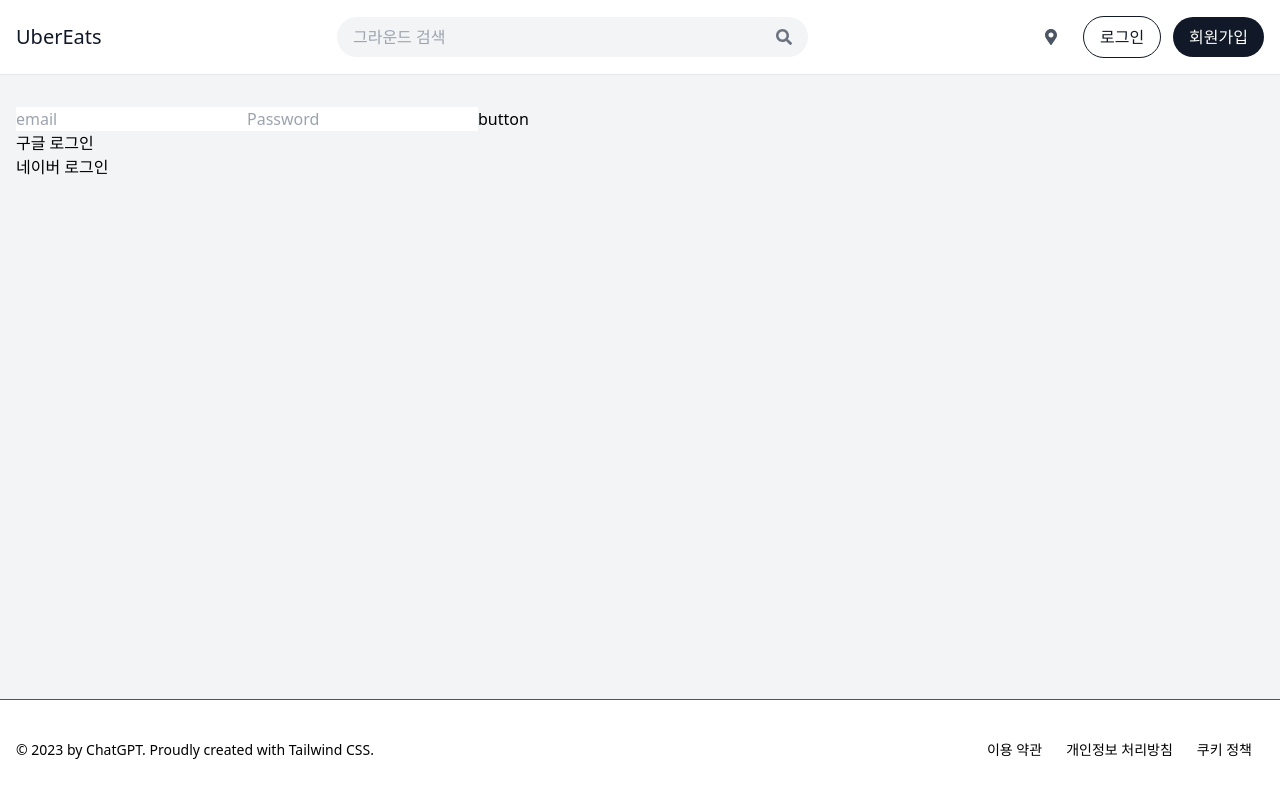
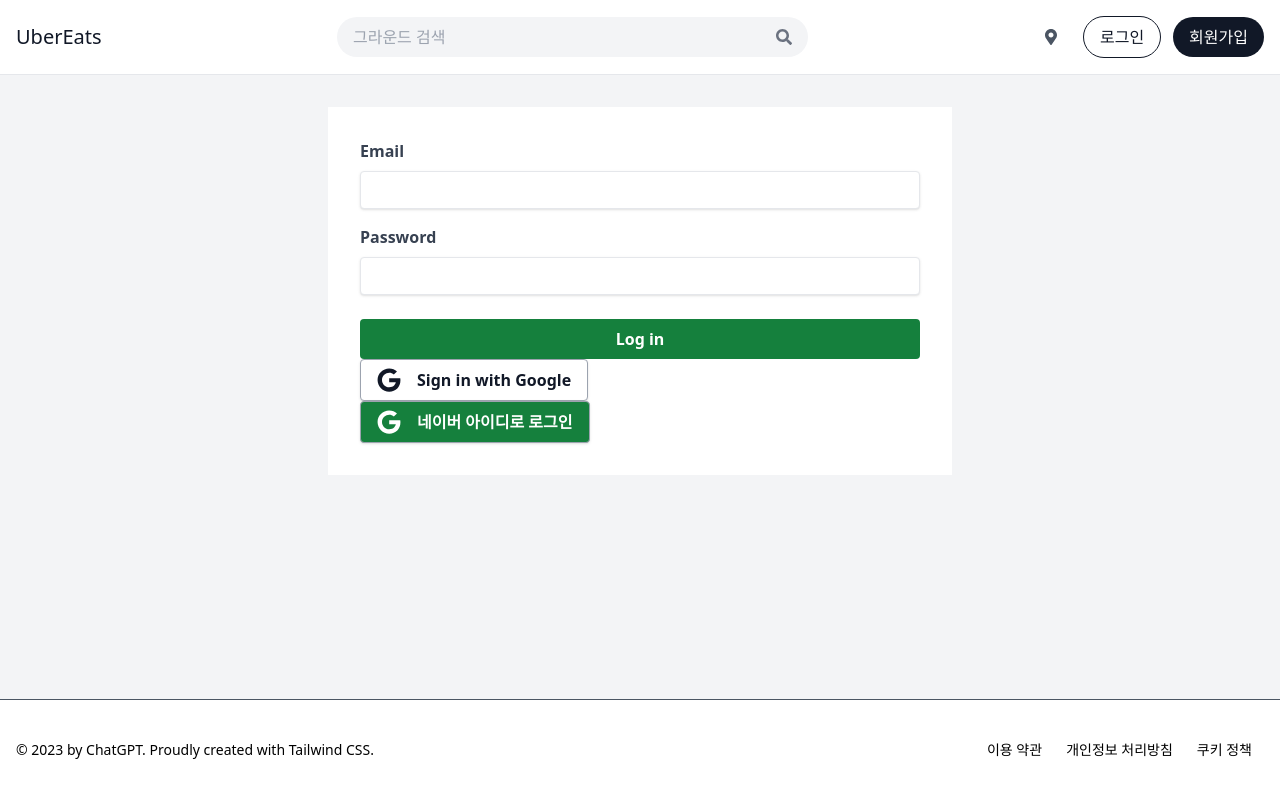
Before and after one commit to starters-final-challeculum/challeculum-frontend, a React (Create React App) app: page /login in a window 1280 px wide. Built offline with nearby package versions, Linux system fonts and the light colour scheme.

Commit message:
feat: 로그인 페이지

```diff
--- a/src/components/common/layout/Header.jsx
+++ b/src/components/common/layout/Header.jsx
@@ -1,10 +1,10 @@
 import React, { useState } from 'react';
-import {
-  FaBars, FaMapMarkerAlt, FaUserCircle, FaShoppingBag, FaSearch,
-} from 'react-icons/fa';
+import { FaBars, FaMapMarkerAlt, FaSearch } from 'react-icons/fa';
+import { useNavigate } from 'react-router-dom';
 
 export function Header({ isAuthenticated }) {
   const [isMenuOpen, setIsMenuOpen] = useState(false);
+  const navigate = useNavigate();
 
   return (
     <header className="sticky top-0 bg-white border-b border-gray-200">
@@ -37,44 +37,33 @@
             </button>
             {isAuthenticated ? (
               <div className="ml-3 flex items-center">
-                <button className="mr-3">
-                  <FaShoppingBag className="text-gray-600" />
+                <a
+                  href="/login"
+                  className="border border-gray-900 text-gray-900 hover:text-white hover:bg-gray-900 py-2 px-4 rounded-3xl font-medium"
+                >
+                  내정보
+                </a>
+                <button
+                  onClick={() => {
+                    localStorage.removeItem('Authorization');
+                    localStorage.removeItem('RefreshToken');
+                    navigate('/');
+                  }}
+                  className="bg-gray-900 text-white py-2 px-4 rounded-3xl ml-3 font-medium"
+                >
+                  로그아웃
                 </button>
-                <button
-                  onClick={() => setIsMenuOpen(!isMenuOpen)}
-                  className="focus:outline-none"
-                >
-                  <FaUserCircle className="text-gray-600" />
-                </button>
-                <div
-                  className={`${
-                    isMenuOpen ? 'block' : 'hidden'
-                  } absolute right-0 mt-2 py-2 w-48 bg-white rounded-3xl shadow-xl z-10`}
-                >
-                  <a
-                    href="/"
-                    className="block px-4 py-2 text-gray-800 hover:bg-indigo-500 hover:text-white"
-                  >
-                    내 정보
-                  </a>
-                  <a
-                    href="/"
-                    className="block px-4 py-2 text-gray-800 hover:bg-indigo-500 hover:text-white"
-                  >
-                    로그아웃
-                  </a>
-                </div>
               </div>
             ) : (
               <div className="ml-3 flex items-center">
                 <a
-                  href="/"
+                  href="/login"
                   className="border border-gray-900 text-gray-900 hover:text-white hover:bg-gray-900 py-2 px-4 rounded-3xl font-medium"
                 >
                   로그인
                 </a>
                 <a
-                  href="/"
+                  href="/register"
                   className="bg-gray-900 text-white py-2 px-4 rounded-3xl ml-3 font-medium"
                 >
                   회원가입
--- /dev/null
+++ b/src/components/public/loginPage/GoogleLoginButton.jsx
@@ -0,0 +1,13 @@
+import React from 'react';
+import { FaGoogle } from 'react-icons/fa';
+
+export function GoogleLoginButton() {
+  return (
+    <button
+      className="bg-white hover:bg-gray-100 text-gray-900 font-semibold py-2 px-4 border border-gray-400 rounded shadow flex items-center"
+    >
+      <FaGoogle className="w-6 h-6 mr-4" />
+      <span>Sign in with Google</span>
+    </button>
+  );
+}
--- a/src/components/public/loginPage/LoginForm.jsx
+++ b/src/components/public/loginPage/LoginForm.jsx
@@ -5,10 +5,13 @@
 import { apiBaseUrl } from '../../../common/globalConstants';
 
 export function LoginForm() {
-  const { register, handleSubmit } = useForm();
+  const { register, handleSubmit, formState: { errors } } = useForm({
+    mode: 'onChange',
+  });
+
   const navigate = useNavigate();
-  return (
-    <form onSubmit={handleSubmit((data) => {
+
+  const onSubmit = (data) => {
     axios.post(`${apiBaseUrl}/user/login`, data, {
       headers: {
         'Content-Type': 'application/json',
@@ -17,38 +20,51 @@
       .then(({ data: { grantType, accessToken, refreshToken } }) => {
         localStorage.setItem('Authorization', `${grantType} ${accessToken}`);
         localStorage.setItem('RefreshToken', refreshToken);
-          navigate('/');
+        navigate('/main');
       })
       .catch((error) => {
         console.log(error);
         console.log('로그인 실패');
       });
-    })}
-    >
+  };
+
+  return (
+    <form onSubmit={handleSubmit(onSubmit)}>
+      <div className="mb-4">
+        <label htmlFor="email" className="block text-gray-700 font-bold mb-2">
+          Email
+        </label>
         <input
           type="email"
-        placeholder="email"
-        className="input"
-        {...register('username', {
-          required: {
-            value: true,
-            message: 'username is required',
-          },
-        })}
+          id="email"
+          className="shadow appearance-none border rounded w-full py-2 px-3 text-gray-700 leading-tight focus:outline-none focus:shadow-outline"
+          {...register('email', { required: true })}
         />
+        {errors.email && <p className="text-red-500 text-xs italic mt-2">Email is required</p>}
+      </div>
+
+      <div className="mb-6">
+        <label htmlFor="password" className="block text-gray-700 font-bold mb-2">
+          Password
+        </label>
         <input
           type="password"
-        {...register('password', {
-          required: {
-            value: true,
-            message: 'Password is required',
-          },
-        })}
-        placeholder="Password"
-        className="input"
+          id="password"
+          className="shadow appearance-none border rounded w-full py-2 px-3 text-gray-700 leading-tight focus:outline-none focus:shadow-outline"
+          {...register('password', { required: true })}
         />
-      {/* eslint-disable-next-line react/button-has-type */}
-      <button> button </button>
+        {errors.password && <p className="text-red-500 text-xs italic mt-2">Password is required</p>}
+      </div>
+
+      <div className="flex items-center justify-between">
+        <button
+          type="submit"
+          className={`w-full bg-green-700 hover:bg-green-800 text-white font-bold py-2 px-4 rounded focus:outline-none focus:shadow-outline ${!Object.keys(errors).length ? '' : 'opacity-50 cursor-not-allowed'}`}
+          // disabled={!Object.keys(errors).length}
+        >
+          Log in
+        </button>
+      </div>
     </form>
   );
 }
--- /dev/null
+++ b/src/components/public/loginPage/NaverLoginButton.jsx
@@ -0,0 +1,13 @@
+import React from 'react';
+import { FaGoogle } from 'react-icons/fa';
+
+export function NaverLoginButton() {
+  return (
+    <button
+      className="bg-green-700 hover:bg-green-800 text-white font-semibold py-2 px-4 border border-gray-400 rounded shadow flex items-center"
+    >
+      <FaGoogle className="w-6 h-6 mr-4" />
+      <span>네이버 아이디로 로그인</span>
+    </button>
+  );
+}
--- a/src/pages/public/LoginPage.jsx
+++ b/src/pages/public/LoginPage.jsx
@@ -1,15 +1,15 @@
 import React from 'react';
 import { LoginForm } from '../../components/public/loginPage/LoginForm';
 import { withLayout } from '../../components/common/layout/Layout';
+import { GoogleLoginButton } from '../../components/public/loginPage/GoogleLoginButton';
+import { NaverLoginButton } from '../../components/public/loginPage/NaverLoginButton';
 
 function LoginPage() {
   return (
-    <div>
+    <div className="bg-white py-8 px-4 sm:px-6 lg:px-8 mx-auto w-1/2">
       <LoginForm />
-      <a href="http://localhost:8090/oauth2/authorization/google?redirect_uri=http://localhost:3000/oauth/redirect">구글 로그인</a>
-      <br />
-      <a href="http://localhost:8090/oauth2/authorization/naver?redirect_uri=http://localhost:3000/oauth/redirect">네이버 로그인</a>
-      <br />
+      <GoogleLoginButton />
+      <NaverLoginButton />
     </div>
   );
 }
```
Also changed, not shown: src/pages/common/Home.jsx (+1 -14 lines). Lines whose indentation alone changed are shown as unchanged.
